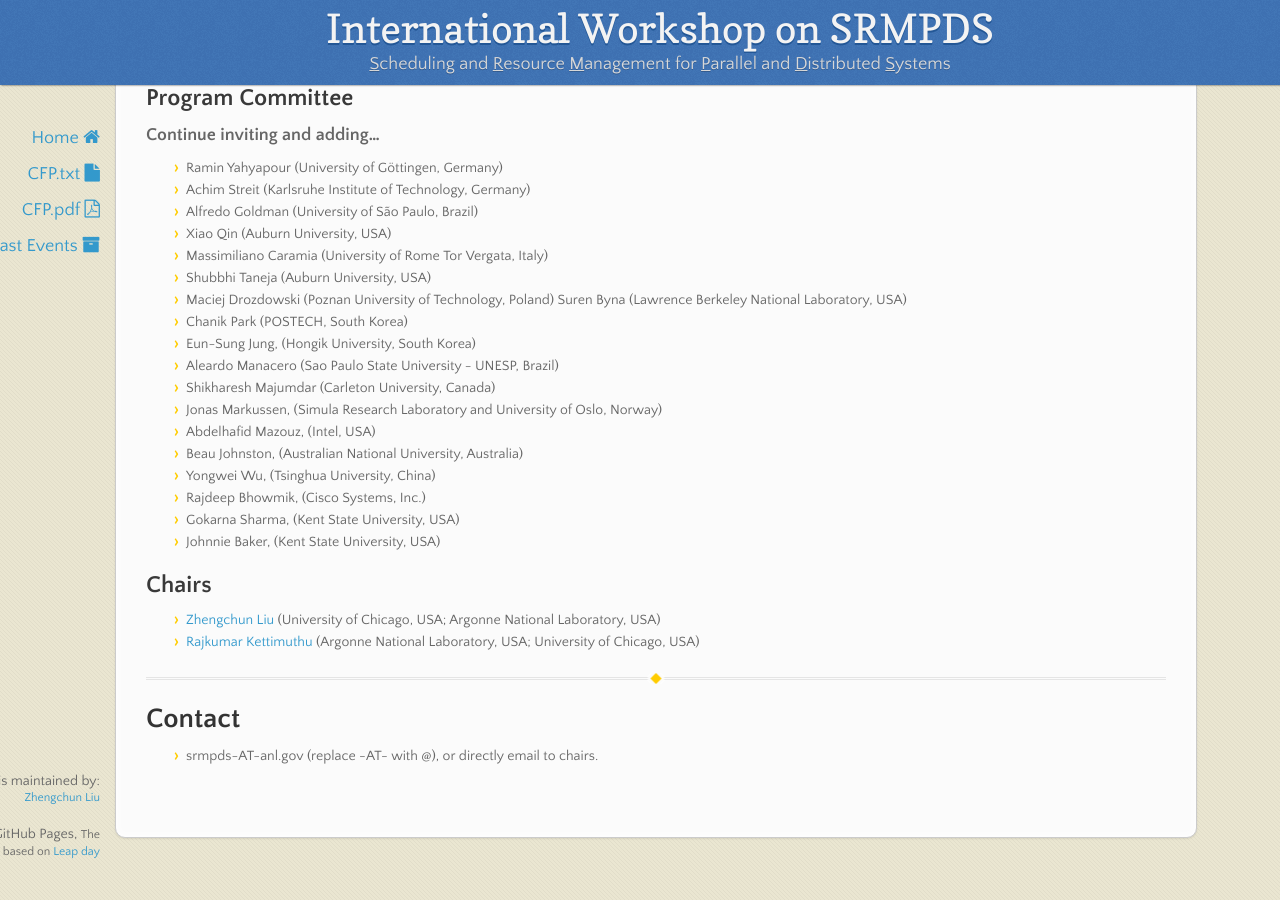
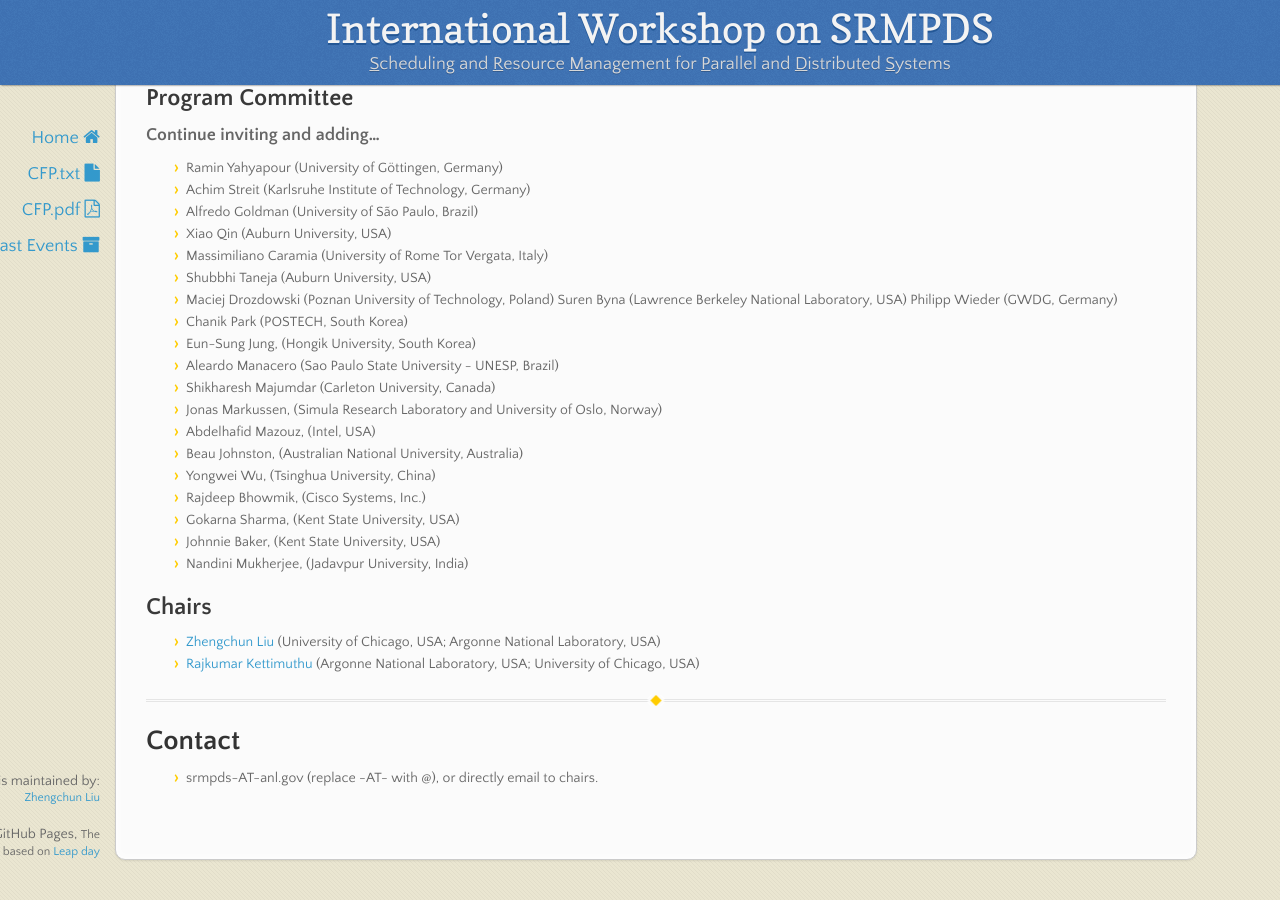
Before and after one commit to srmpds/srmpds.github.io, a Jekyll site: the page built from index.md, in a window 1280 px wide and 900 px high, scrolled down 1527 px. Built offline with Jekyll 4.4.1, drawn with Linux system fonts in a browser that asks for light colours; nearby versions of some CDN libraries; before the commit the page ends 2405 px from its top, so only the background shows below that.

Commit message:
add, delete, polish etc.

```diff
--- a/index.md
+++ b/index.md
@@ -60,7 +60,7 @@ TBD
 <!-- * Morris Riedel (Forschungszentrum Juelich GmbH, Germany) -->
 <!-- * Giovanni Agosta (Politecnico di Milano, Italy ) -->
 <!-- * Michael Sobolewski (SORCER Lab, Texas Tech University, USA) -->
-<!-- * Victor Toporkov (National Research University “MPEI”, Russia ) -->
+<!-- * Victor Toporkov (National Research University "MPEI", Russia ) -->
 <!-- * Alejandro Betancourt (Universidad Pontificia Comillas, Spain) -->
 * Achim Streit (Karlsruhe Institute of Technology, Germany)
 * Alfredo Goldman (University of São Paulo, Brazil)
@@ -70,7 +70,7 @@ TBD
 * Shubbhi Taneja (Auburn University, USA)
 * Maciej Drozdowski (Poznan University of Technology, Poland)
 Suren Byna (Lawrence Berkeley National Laboratory, USA)
-<!-- * Philipp Wieder (GWDG, Germany) -->
+Philipp Wieder (GWDG, Germany)
 <!-- * Sangmin Seo (Samsung Research, South Korea) -->
 <!-- * Tae-Young Choe (Kumoh National Institute of Technology, South Korea) -->
 <!-- * Siva Kulasekaran (The University of Texas at Austin, USA) -->
@@ -88,6 +88,7 @@ Suren Byna (Lawrence Berkeley National Laboratory, USA)
 * Rajdeep Bhowmik, (Cisco Systems, Inc.)
 * Gokarna Sharma, (Kent State University, USA)
 * Johnnie Baker, (Kent State University, USA)
+* Nandini Mukherjee, (Jadavpur University, India)
 
 ## Chairs
 * [Zhengchun Liu](https://lzhengchun.github.io/) (University of Chicago, USA; Argonne National Laboratory, USA)
```
